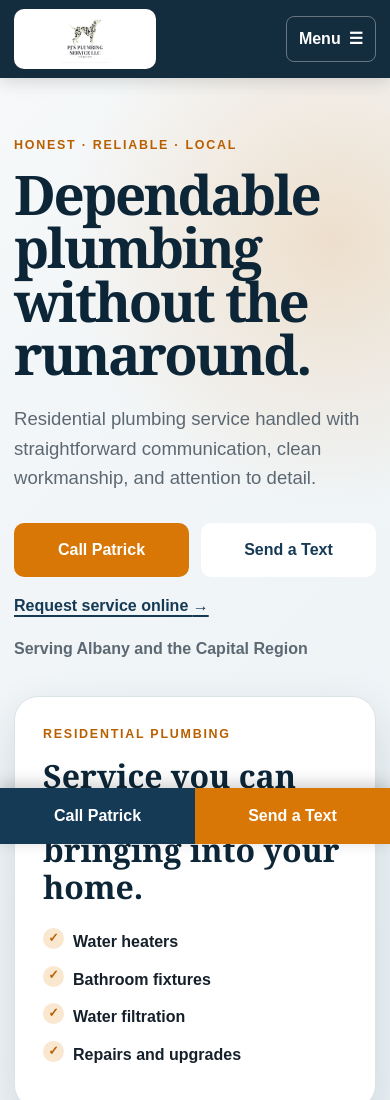
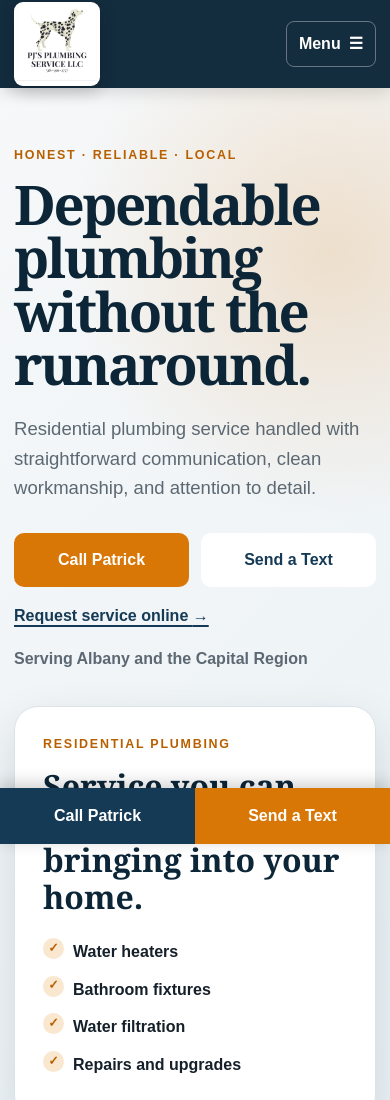
Before and after one commit to ofshq/ofs-pjs-plumbing, a website: page src/index.html in a window 390 px wide. Shown: the top 1100 px of the page. Drawn offline with Linux system fonts and the light colour scheme.

Commit message:
Make logo prominent and activate service form

```diff
--- a/assets/css/styles.css
+++ b/assets/css/styles.css
@@ -55,24 +55,25 @@ button, input, select, textarea { font: inherit; }
   backdrop-filter: blur(8px);
 }
 .navigation {
-  min-height: 92px;
+  min-height: 116px;
   display: flex;
   align-items: center;
   justify-content: space-between;
   gap: 24px;
 }
 .brand {
-  width: 172px;
+  width: 126px;
   flex: 0 0 auto;
-  padding: 6px;
+  padding: 5px;
   background: white;
-  border-radius: 10px;
+  border-radius: 12px;
+  box-shadow: 0 5px 18px rgba(0,0,0,.2);
   line-height: 0;
 }
 .brand img {
   display: block;
   width: 100%;
-  height: 58px;
+  height: 104px;
   object-fit: contain;
 }
 .primary-nav {
@@ -412,13 +413,13 @@ button, input, select, textarea { font: inherit; }
   html { scroll-padding-top: 82px; }
   body { padding-bottom: 58px; }
   .container { width: min(var(--container), calc(100% - 28px)); }
-  .navigation { min-height: 78px; gap: 12px; }
-  .brand { width: 142px; }
-  .brand img { height: 48px; }
+  .navigation { min-height: 88px; gap: 12px; }
+  .brand { width: 86px; padding: 3px; border-radius: 9px; }
+  .brand img { height: 78px; }
   .menu-toggle { display: inline-flex; align-items: center; margin-left: auto; }
   .primary-nav {
     position: absolute;
-    top: 78px;
+    top: 88px;
     left: 0;
     right: 0;
     display: none;
--- a/src/index.html
+++ b/src/index.html
@@ -19,7 +19,7 @@
   <header class="site-header">
     <div class="container navigation">
       <a class="brand" href="#top" aria-label="PJ's Plumbing Service LLC home">
-        <img src="/assets/images/pjs-plumbing-logo.jpeg" alt="PJ's Plumbing Service LLC">
+        <img src="/assets/images/pjs-plumbing-logo-cropped.jpg" alt="PJ's Plumbing Service LLC">
       </a>
 
       <button class="menu-toggle" type="button" aria-expanded="false" aria-controls="primary-nav">
```
